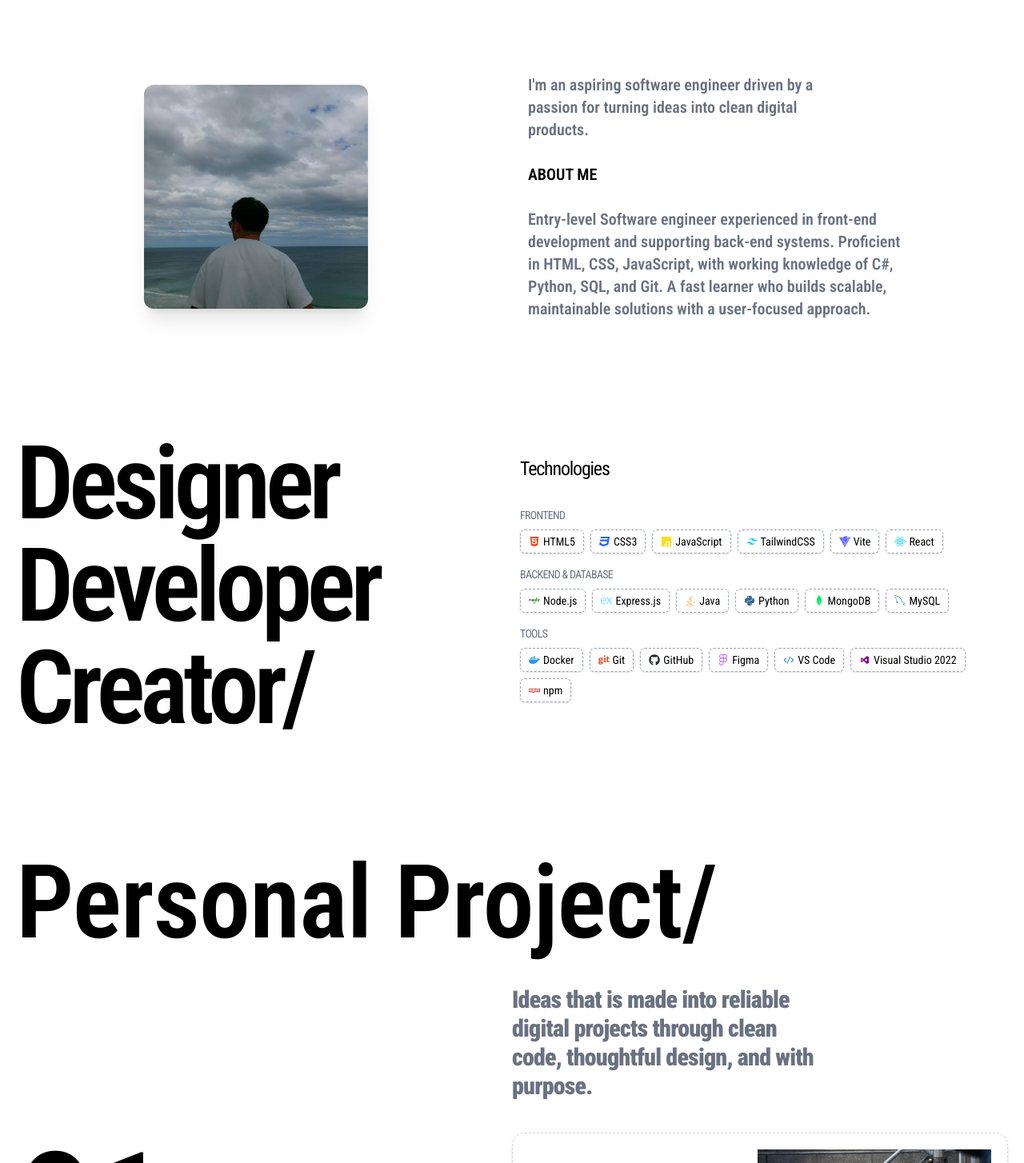
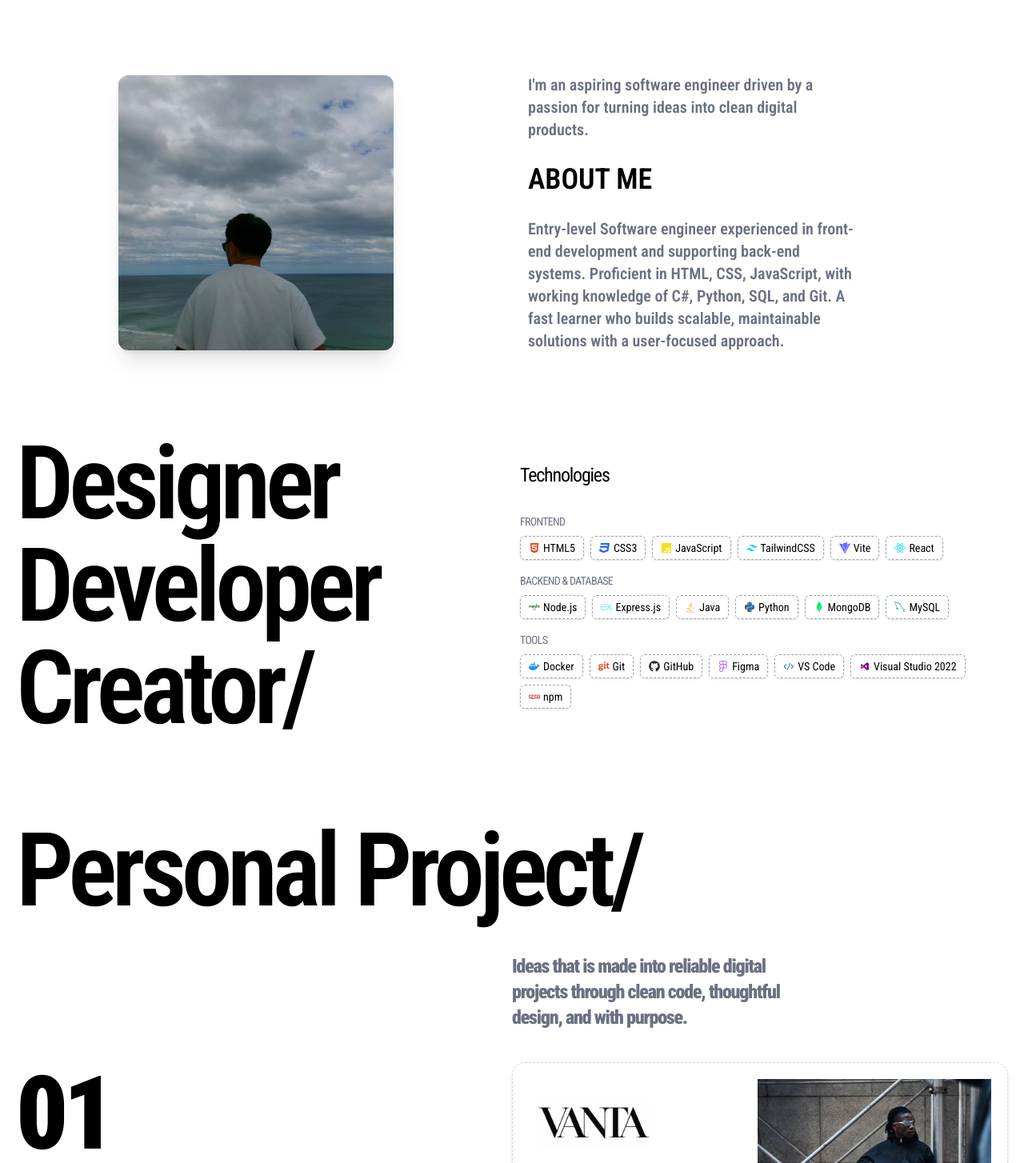
Before and after one commit to allanrodneyyy/Personal-Portfolio, a React (Vite) app: page / in a window 1280 px wide. Shown: the part 896-2350 px from the top of the page at 80% size. Built offline with nearby package versions, Linux system fonts and the light colour scheme.

Commit message:
Added media queries for texts

```diff
--- a/src/components/AboutMe.jsx
+++ b/src/components/AboutMe.jsx
@@ -3,16 +3,20 @@ import profilePicture from '../assets/me.jpg'
 export function AboutMe() {
   return (
     <section className="grid grid-cols-1 sm:grid-cols-2 place-items-center">
-      <div className='p-5 sm:w-1/2'>
-        <img src={profilePicture} alt="" className='rounded-xl shadow-xl' />
+      <div className="p-5 w-full md:w-full lg:w-[80%] xl:w-[60%] ">
+        <img
+          src={profilePicture}
+          alt="Profile"
+          className="w-full h-auto rounded-xl shadow-xl object-cover"
+        />
       </div>
       <div className='flex flex-col w-full h-full  gap-2 text-gray-500 font-roboto-condensed font-semibold sm:align-center sm:justify-center'>
-        <div className='p-5 sm:w-[66%]'>
-          <p className='text-base sm:text-xl'>I'm an aspiring software engineer driven by a passion for turning ideas into clean digital products.</p>
+        <div className='p-5 sm:w-[95%] md:w-[90%] lg:w-[70%] '>
+          <p className='text-base sm:text-base md:text-xl xl:text-xl 2xl:text-2xl'>I'm an aspiring software engineer driven by a passion for turning ideas into clean digital products.</p>
         </div>
-        <p className='px-5 text-xl sm:text-xl text-black font-semibold'>ABOUT ME</p>
-        <div className='flex gap-10 p-5 sm:w-[80%]'>
-          <p className='text-base sm:text-xl'>Entry-level Software engineer experienced in front-end development and supporting back-end systems. Proficient in HTML,
+        <p className='px-5 text-xl sm:text-base md:text-xl lg:text-2xl xl:text-4xl 2xl:text-4xl text-black font-semibold'>ABOUT ME</p>
+        <div className='flex gap-10 p-5 sm:w-[80%] md:w-[90%] lg:w-[70%] '>
+          <p className='text-base sm:text-base md:text-xl xl:text-xl 2xl:text-2xl'>Entry-level Software engineer experienced in front-end development and supporting back-end systems. Proficient in HTML,
             CSS, JavaScript, with working knowledge of C#, Python, SQL, and Git. A fast learner who builds scalable, maintainable solutions
             with a user-focused approach.</p>
         </div>
--- a/src/components/Projects.jsx
+++ b/src/components/Projects.jsx
@@ -7,12 +7,12 @@ export function Projects() {
 
   return (
     <section id="projects" className="min-h-screen font-black p-5
-    font-roboto-condensed tracking-tighter ">
+    font-roboto-condensed ">
       <div className="grid grid-cols-1 gap-10 mb-10 ">
-        <p className="text-5xl md:text-9xl font-semibold">Personal Project/ </p>
+        <p className="text-7xl md:text-9xl font-semibold tracking-tighter">Personal Project/ </p>
         <div className="grid grid-cols-1 sm:grid-cols-2">
           <div></div>
-          <p className='sm:flex md:w-sm text-base w-3/4 sm:text-3xl text-gray-500'>
+          <p className='tracking-tighter  sm:flex md:w-sm text-base w-3/4 sm:text-2xl text-gray-500 2xl:text-3xl'>
             Ideas that is made into reliable digital projects through clean code, thoughtful design, and with purpose.
           </p>
         </div>
@@ -22,7 +22,8 @@ export function Projects() {
         <div className="hidden sm:block">
           <h1 className="
               sticky top-0
-              text-[15vw]
+              text-[10vw]
+              2xl:text-[15vw]
               leading-none
               font-black
               tracking-tighter
--- a/src/components/Skills.jsx
+++ b/src/components/Skills.jsx
@@ -19,10 +19,10 @@ export function Skills() {
   return (
     <>
       <section id='skills' className='grid grid-cols-1 md:grid-cols-2 sm:my-10
-      md:justify-between justify-center p-5 gap-10 sm:gap-5 items-center sm:py-20
+      md:justify-between justify-center p-5 gap-10 sm:gap-5 items-center sm:py-10
       '>
 
-        <div className='text-5xl py-10 sm:py-0 md:text-9xl tracking-tighter flex flex-col items-center md:block text-black font-semibold '>
+        <div className='text-7xl py-10 sm:py-0 sm:text-8xl md:text-8xl lg:text-9xl tracking-tighter flex flex-col items-center md:block text-black font-semibold '>
           <p className='font-roboto-condensed font-semibold'>Designer</p>
           <p className='font-roboto-condensed font-semibold'>Developer</p>
           <p className='font-roboto-condensed font-semibold'>Creator/</p>
@@ -139,10 +139,8 @@ export function Skills() {
             </div>
           </section>
 
-
-
-          <div className='flex justify-around w-full gap-0.5'>
-            {/* <div className='flex gap-2'>
+          {/* <div className='flex justify-around w-full gap-0.5'>
+            <div className='flex gap-2'>
               <p className='hidden sm:block font-bold text-black'>Language</p>
 
               <section className='flex flex-col gap-0.5 text-gray-500'>
@@ -189,8 +187,8 @@ export function Skills() {
                   loop={false}
                 />
               </section>
-            </div> */}
-            {/* <div className='flex flex-col gap-2'>
+            </div>
+            <div className='flex flex-col gap-2'>
               <p className='hidden sm:block font-bold text-black'>Frameworks & Libraries</p>
               <section className='flex flex-col gap-0.5 text-gray-500'>
                 <RotatingText
@@ -269,8 +267,8 @@ export function Skills() {
                   loop={false}
                 />
               </section>
-            </div> */}
-          </div>
+            </div>
+          </div> */}
         </div>
       </section >
 
--- a/src/components/Subheader.jsx
+++ b/src/components/Subheader.jsx
@@ -94,7 +94,7 @@ export function Subheader() {
           font-semibold">
           <p className='text-sm md:text-base'>Employment Status:</p>
           <p className='text-sm md:text-base'>Available for work</p>
-          <p className='text-black text-4xl font-extrabold md:text-9xl'>JUL'26</p>
+          <p className='text-black text-4xl font-extrabold md:text-6xl lg:text-8xl'>JUL'26</p>
         </div>
       </section >
 
```
